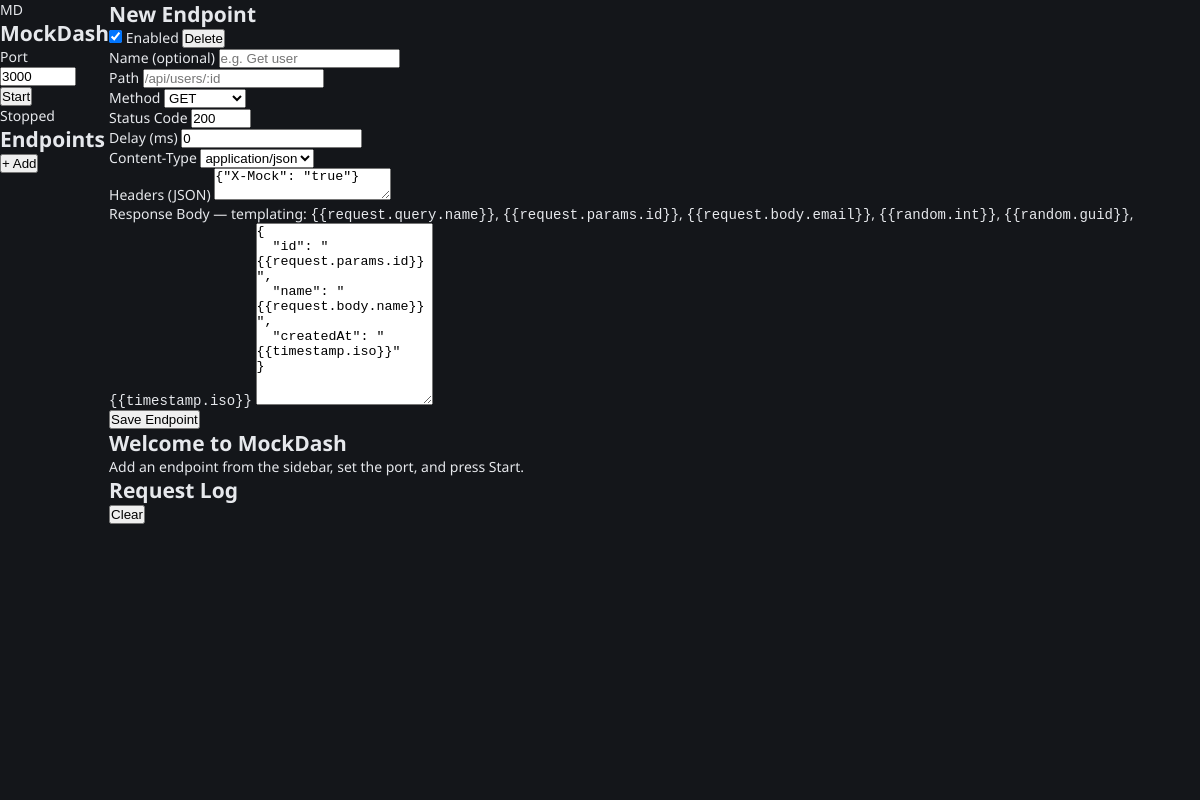
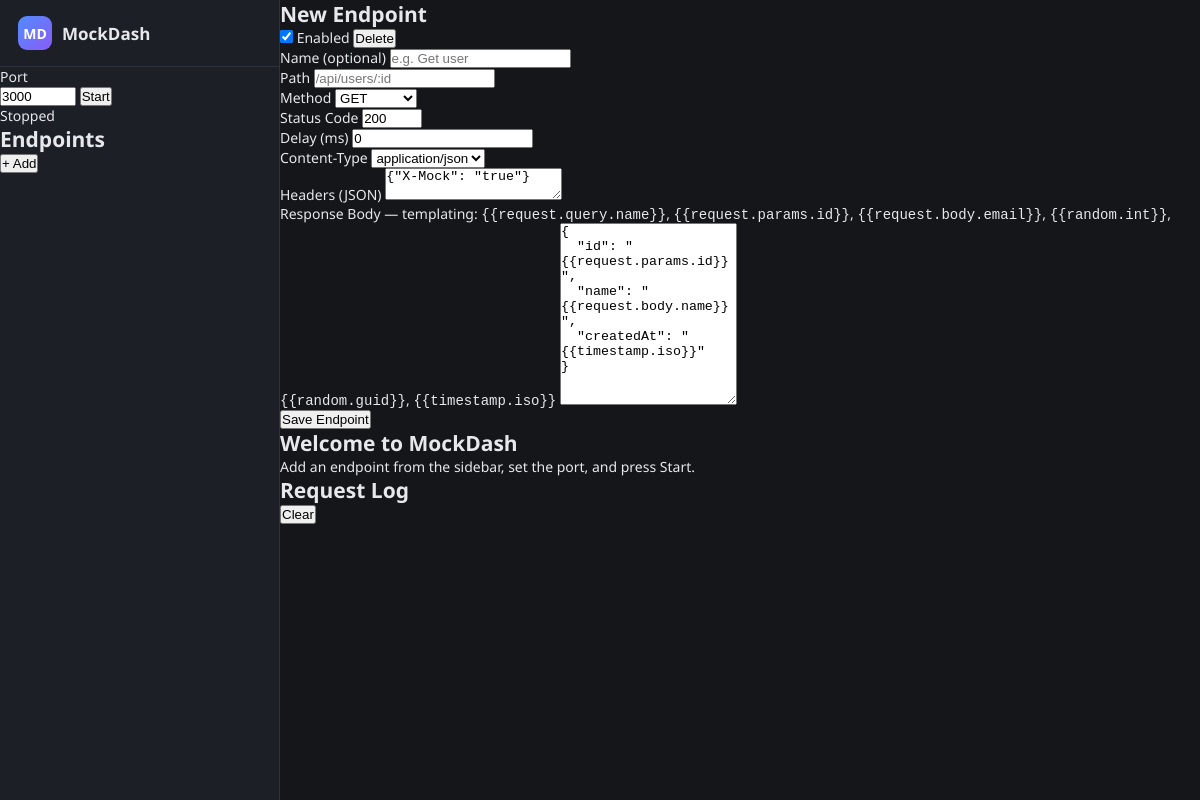
Before and after one commit to Gokul652003/mockdash, an Electron app: page renderer/index.html in a window 1200 px wide. Drawn offline with Linux system fonts and the light colour scheme.

Commit message:
style: style sidebar and brand

```diff
--- a/renderer/style.css
+++ b/renderer/style.css
@@ -24,3 +24,36 @@
   font-size: 14px;
   overflow: hidden;
 }
+
+/* ---------- Sidebar ---------- */
+#sidebar {
+  width: 280px;
+  min-width: 280px;
+  background: var(--panel);
+  border-right: 1px solid var(--border);
+  display: flex;
+  flex-direction: column;
+  height: 100vh;
+}
+
+.brand {
+  display: flex;
+  align-items: center;
+  gap: 10px;
+  padding: 16px 18px;
+  border-bottom: 1px solid var(--border);
+}
+
+.logo {
+  background: linear-gradient(135deg, var(--accent), #8b5cf6);
+  color: #fff;
+  font-weight: 700;
+  width: 34px;
+  height: 34px;
+  border-radius: 9px;
+  display: flex;
+  align-items: center;
+  justify-content: center;
+}
+
+.brand h1 { font-size: 17px; font-weight: 600; }
```
